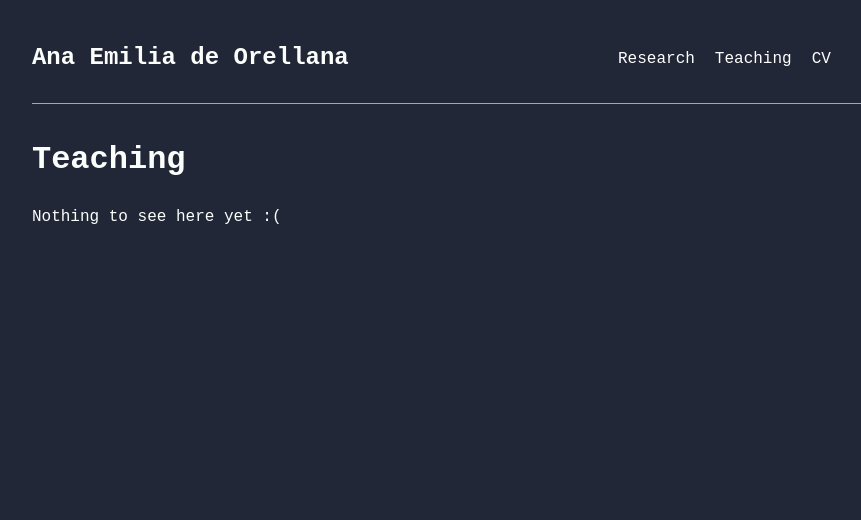
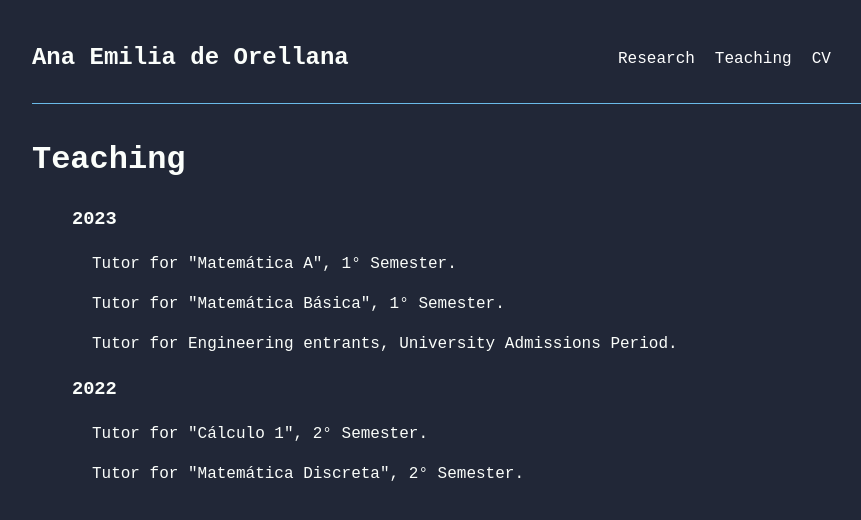
Before and after one commit to AnadeOre/anadeore.github.io, a Next.js app: page /teaching in a window 1280 px wide. Shown: the top 520 px of the page, without its empty margins (128-989 px from the left). Built offline with nearby package versions, Linux system fonts and the light colour scheme.

Commit message:
add teaching

```diff
--- a/src/app/styles/dissertation.module.css
+++ b/src/app/styles/list.module.css
@@ -3,5 +3,5 @@
 }
 
 .description {
-  font-size: 14px;
+  font-size: 15px;
 }
--- a/src/app/teaching/page.jsx
+++ b/src/app/teaching/page.jsx
@@ -1,10 +1,29 @@
 import React from 'react';
+import styles from '../styles/list.module.css';
 
 const Teaching = () => {
   return (
     <div>
       <h1>Teaching</h1>
-      <p>Nothing to see here yet :(</p>
+      <ul>
+        {/*  */}
+        <li>
+          <h3>2023</h3>
+          <div className={styles.indentedSection}>
+            <p>Tutor for "Matemática A", 1° Semester.</p>
+            <p>Tutor for "Matemática Básica", 1° Semester.</p>
+            <p>Tutor for Engineering entrants, University Admissions Period.</p>
+          </div>
+        </li>
+        {/*  */}
+        <li>
+          <h3>2022</h3>
+          <div className={styles.indentedSection}>
+            <p>Tutor for "Cálculo 1", 2° Semester.</p>
+            <p>Tutor for "Matemática Discreta", 2° Semester.</p>
+          </div>
+        </li>
+      </ul>
     </div>
   );
 };
```
